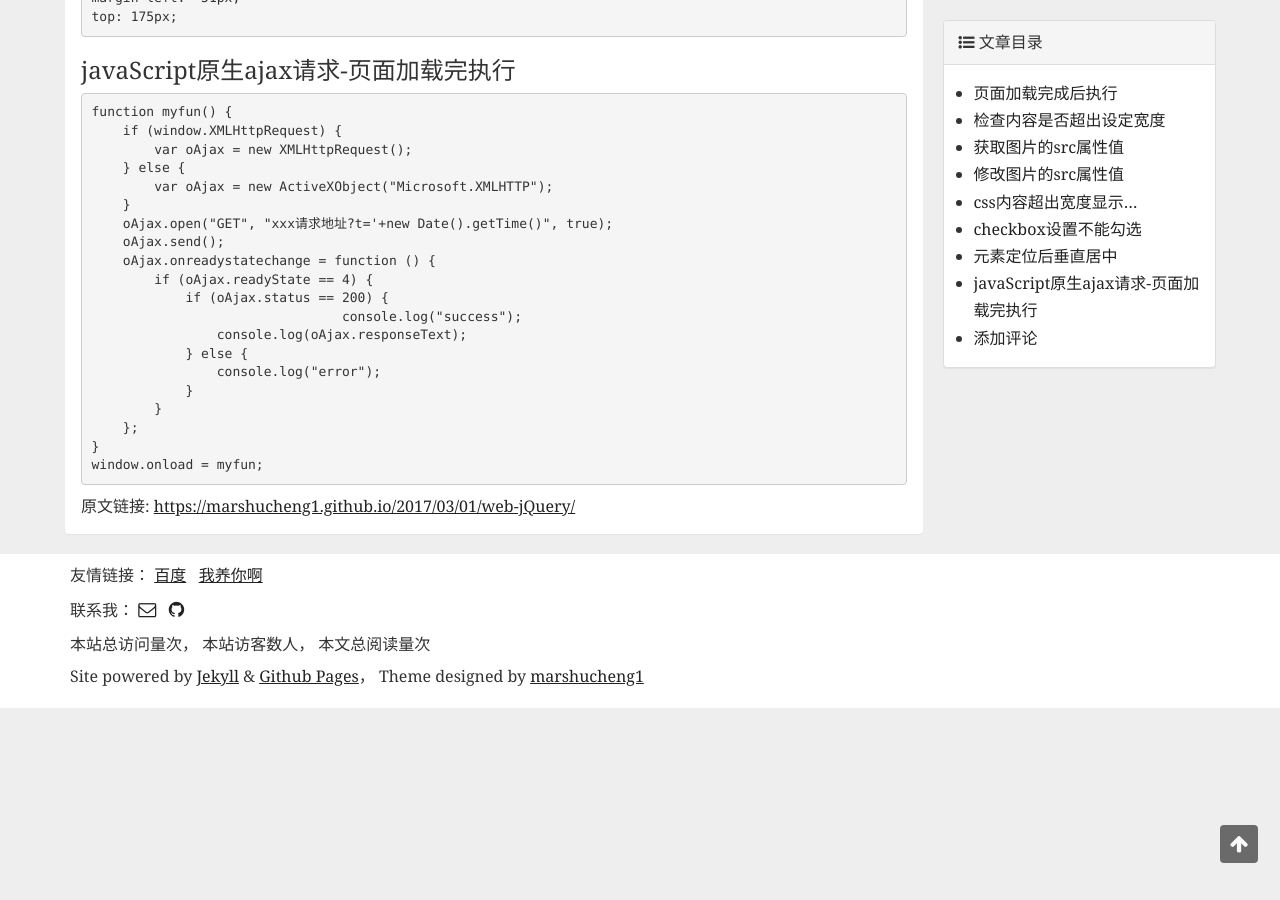
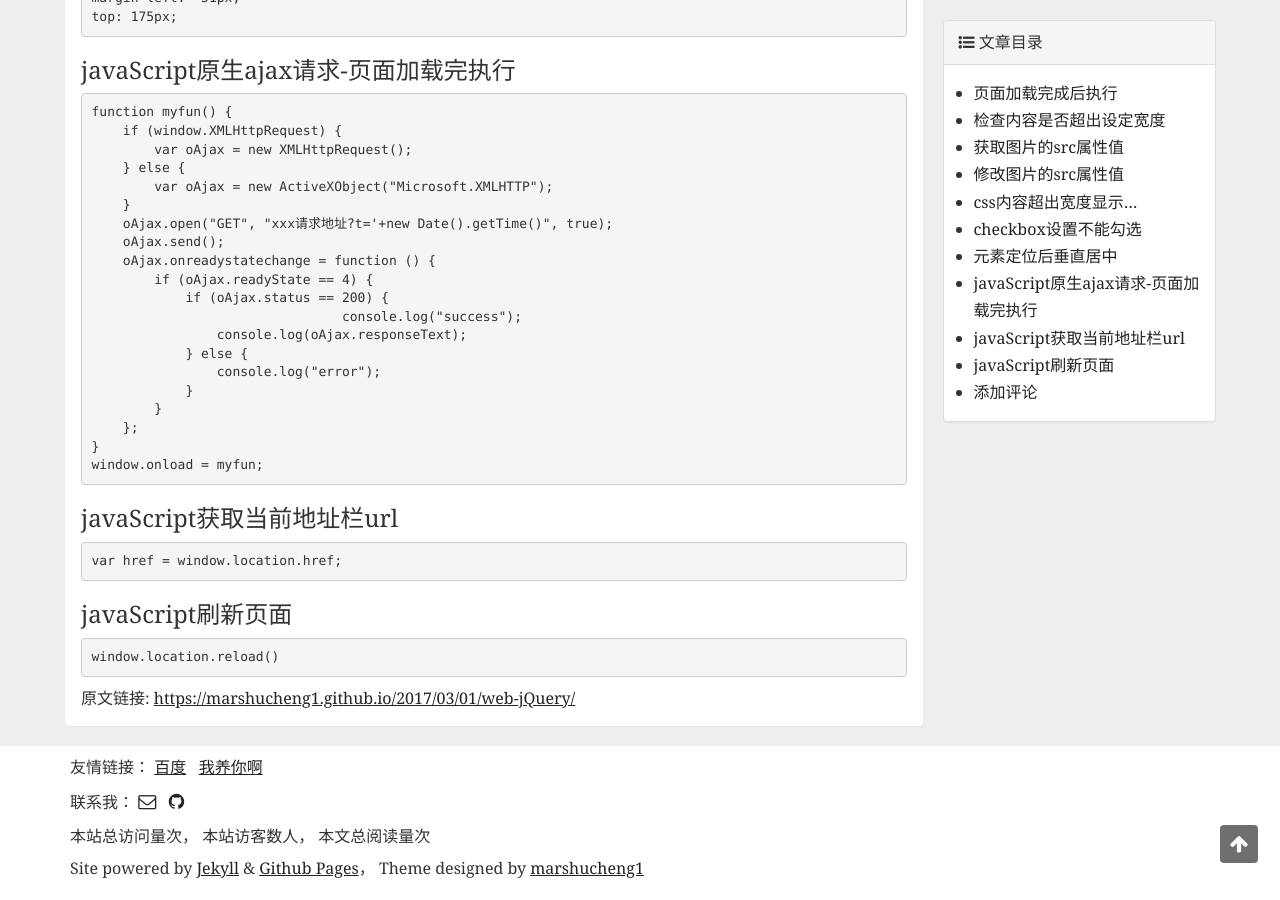
Before and after one commit to marshucheng1/marshucheng1.github.io, a Jekyll site: the page built from _posts/2017-03-01-web-jQuery.md, in a window 1280 px wide and 900 px high, scrolled down 1176 px. Built offline with Jekyll 4.4.1, drawn with Linux system fonts in a browser that asks for light colours; comment, search, counter and statistics services are not loaded.

Commit message:
Update 2017-03-01-web-jQuery.md

```diff
--- a/_posts/2017-03-01-web-jQuery.md
+++ b/_posts/2017-03-01-web-jQuery.md
@@ -80,3 +80,11 @@ author: MarsHu
         };
     }
     window.onload = myfun;
+
+### javaScript获取当前地址栏url ###
+
+	var href = window.location.href;
+
+### javaScript刷新页面 ###
+
+	window.location.reload()
```
